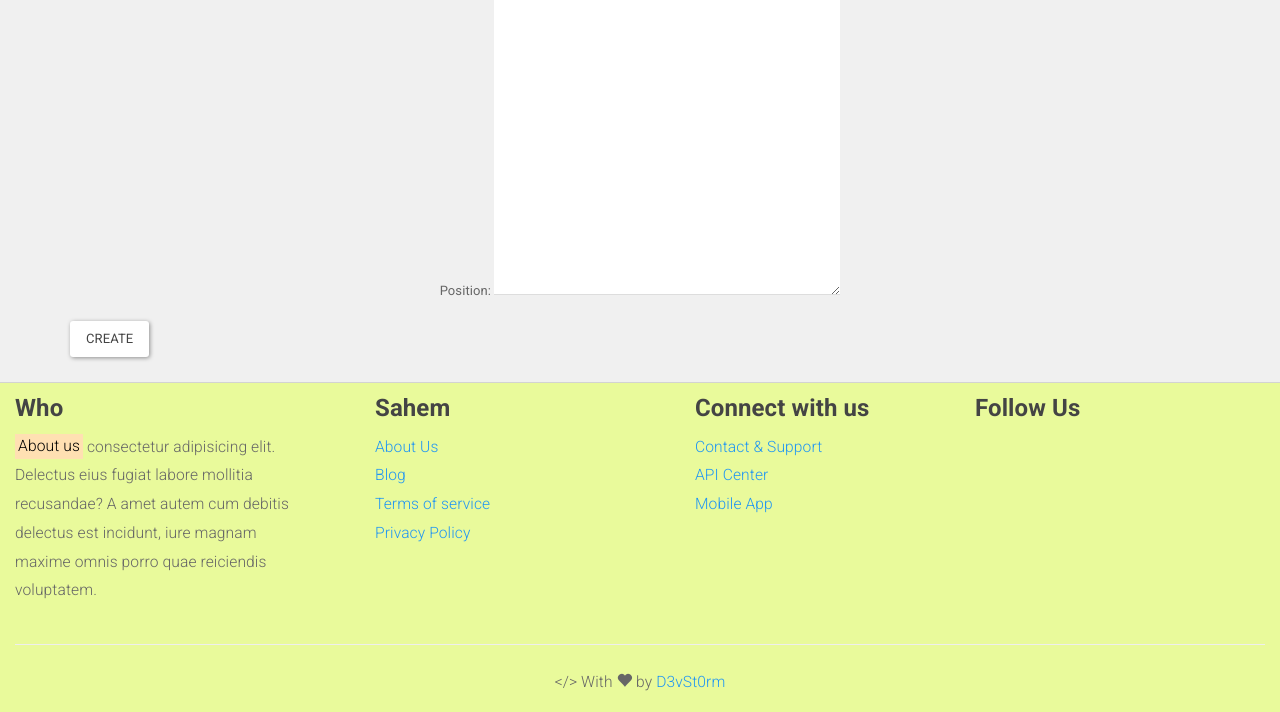
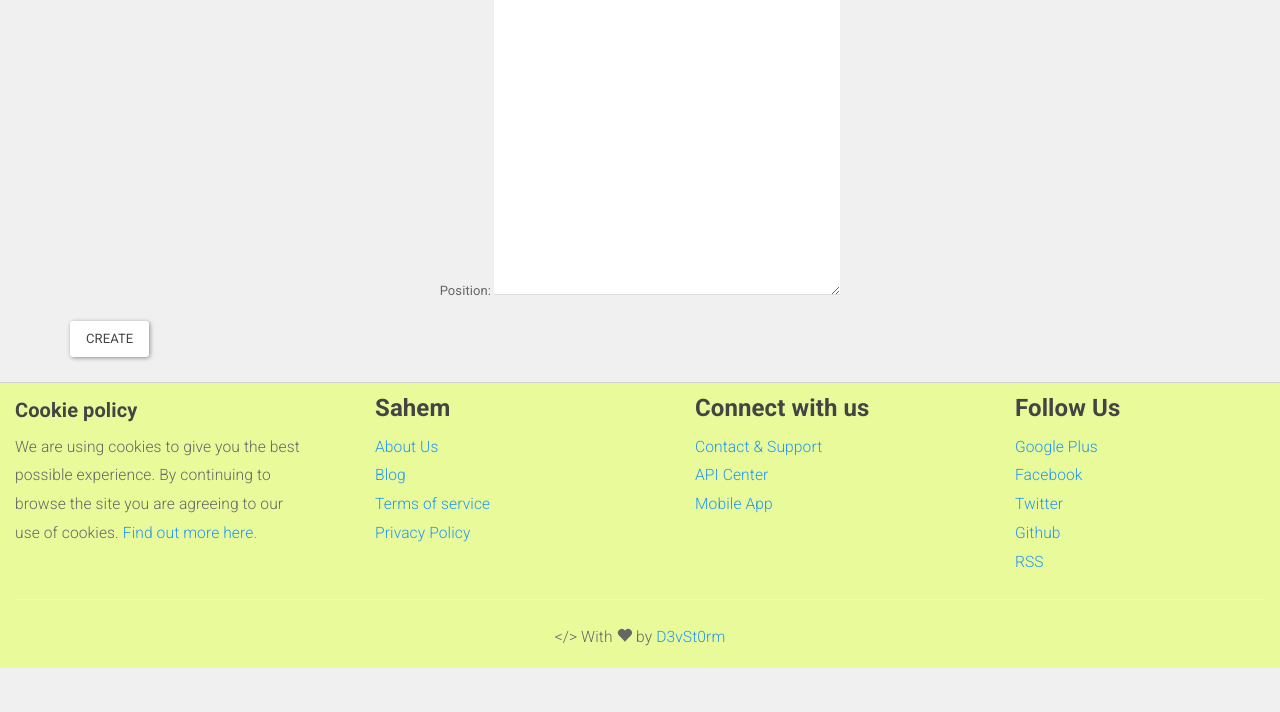
Before and after one commit to GMAGD/sahem, a Django app: page /events/create/ in a window 1280 px wide. Shown: the part 524-1236 px from the top of the page. After the commit the page ends 1192 px from the top, so only its background shows below. Run offline with Django 3.2, Linux system fonts and the light colour scheme; parts of the project's set-up code (start-up, migrations or seed data) failed here and were passed over; some libraries are stand-ins or nearby versions.

Commit message:
work on front end

```diff
--- a/sahem/static/css/project.css
+++ b/sahem/static/css/project.css
@@ -136,8 +136,8 @@ footer {
 }
 
 .footer-links {
-  list-style: none;
-
+  margin: 0%;
+  list-style-type: none;
 }
 
 footer h4 {
@@ -148,7 +148,9 @@ footer h4 {
 footer li {
   text-align: left;
 }
-
+#cookieFooter{
+  margin-top: 5.5%;
+}
 #join-us-banner {
   background-color: #ccf21c;
   padding: 1%;
--- a/sahem/templates/base.html
+++ b/sahem/templates/base.html
@@ -148,13 +148,10 @@
     <footer class="container-fluid">
         <div class="row">
             <div class="col-sm-3 pull-left">
-                <h4>Who</h4>
-                <p class="text-left">
-                    <mark>About us</mark>
-                    consectetur adipisicing elit. Delectus eius fugiat labore mollitia
-                    recusandae? A amet autem cum debitis delectus est incidunt, iure magnam maxime omnis porro quae
-                    reiciendis voluptatem.
-                </p>
+                <h5 id="cookieFooter">Cookie policy</h5>
+                <p class="text-left">We are using cookies to give you the best possible experience.
+                    By continuing to browse the site you are agreeing to our use of cookies. <a href="terms#cookies">Find
+                        out more here.</a></p>
             </div>
             <div class="col-sm-3 pull-left">
                 <ul class="footer-links">
@@ -175,13 +172,19 @@
                 </ul>
             </div>
             <div class="col-sm-3">
-                <h4>Follow Us</h4>
-                <!-- Go to www.addthis.com/dashboard to customize your tools -->
-                <div class="addthis_horizontal_follow_toolbox"></div>
+                <ul class="footer-links">
+                    <li><h4>Follow Us</h4></li>
+                    <li><a href="#">Google Plus</a></li>
+                    <li><a href="#">Facebook</a></li>
+                    <li><a href="#">Twitter</a></li>
+                    <li><a href="#">Github</a></li>
+                    <li><a href="#">RSS</a></li>
+                </ul>
             </div>
         </div>
         <hr>
-        <p>&lt;/&gt; With <span class="glyphicon glyphicon-heart" aria-hidden="true"></span> by <a href="#">D3vSt0rm</a></p>
+        <p>&lt;/&gt; With <span class="glyphicon glyphicon-heart" aria-hidden="true"></span> by <a href="#">D3vSt0rm</a>
+        </p>
     </footer>
 </main>
 
@@ -205,8 +208,6 @@
     <!-- place project specific Javascript in this file -->
     <script src="{% static 'js/project.js' %}"></script>
 
-    <!-- AddThis plugin -->
-    <script type="text/javascript" src="//s7.addthis.com/js/300/addthis_widget.js#pubid=ra-53579a8052432245"></script>
 
 {% endblock javascript %}
 </body>
```
